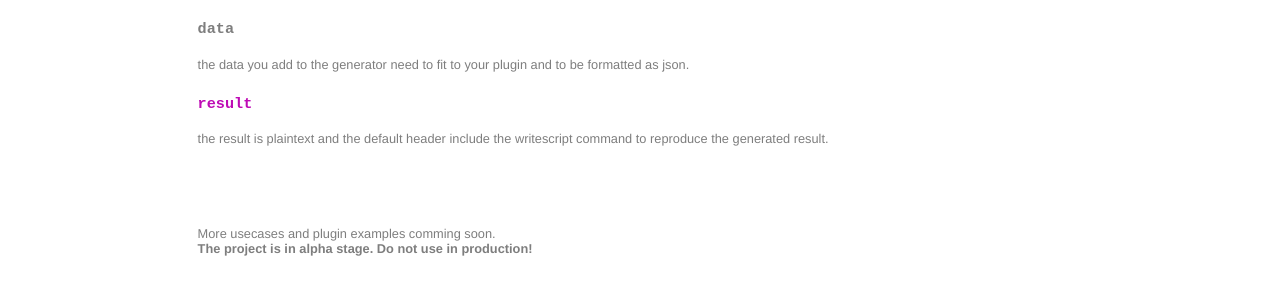
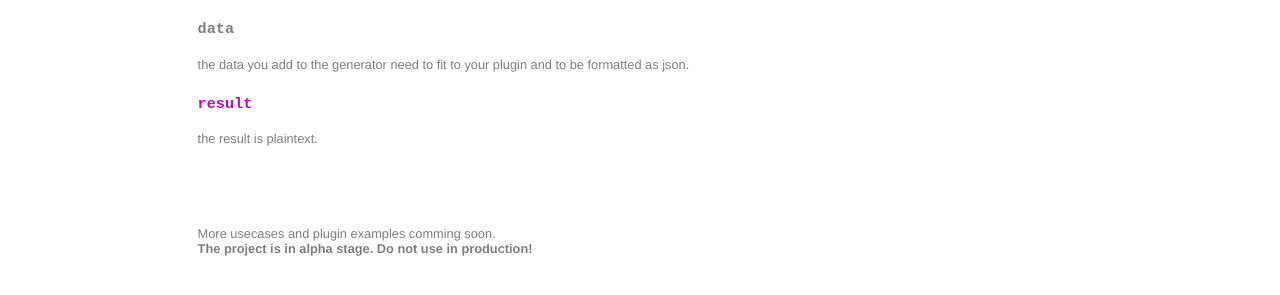
Before and after one commit to writescript/writescript.github.io, a plain HTML site: page index.html in a window 1280 px wide. Shown: the part 345-640 px from the top of the page. Drawn offline with Linux system fonts and the light colour scheme.

Commit message:
update index.html (result stuff)

```diff
--- a/index.html
+++ b/index.html
@@ -61,7 +61,7 @@ writeln(')')</pre>
         </p>
         <h3><code class="color3">result</code></h3>
         <p>
-          the result is plaintext and the default header include the writescript command to reproduce the generated result.
+          the result is plaintext.
         </p>
 
         <div id=footer>
```
